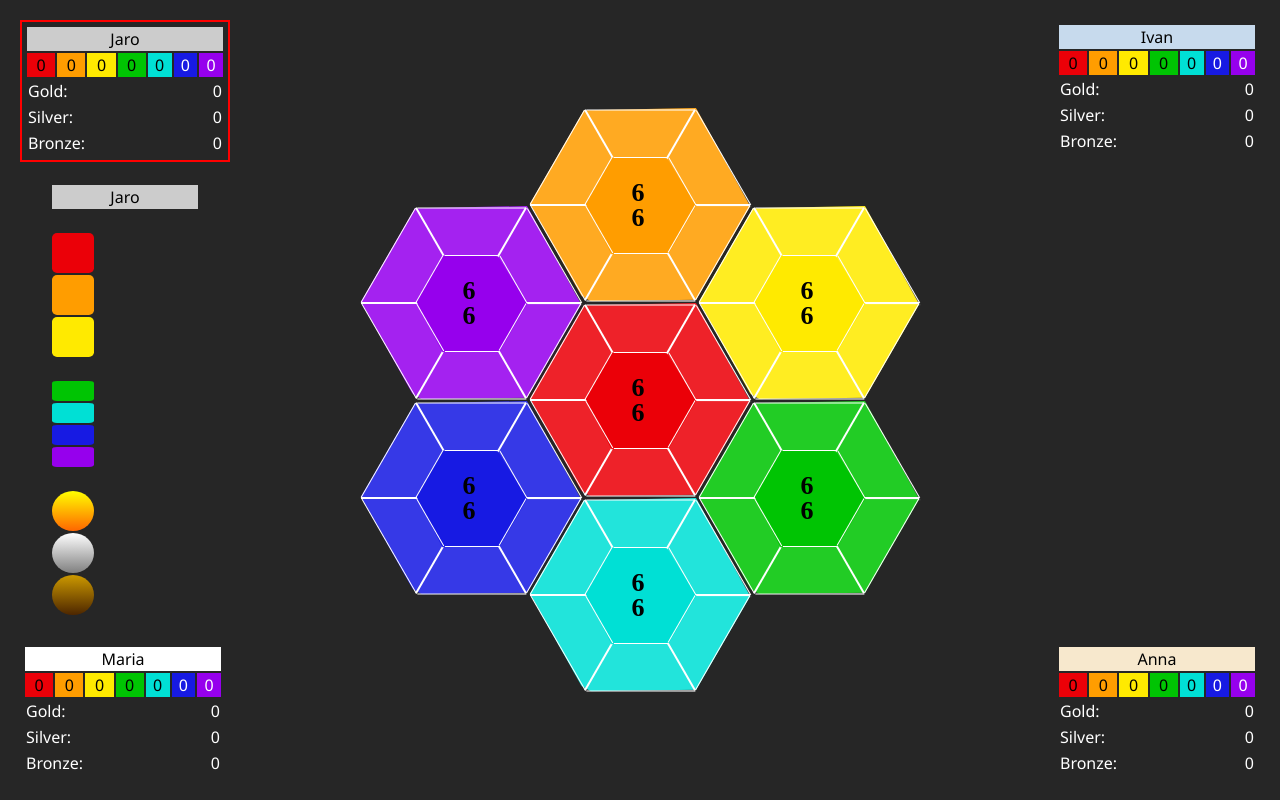
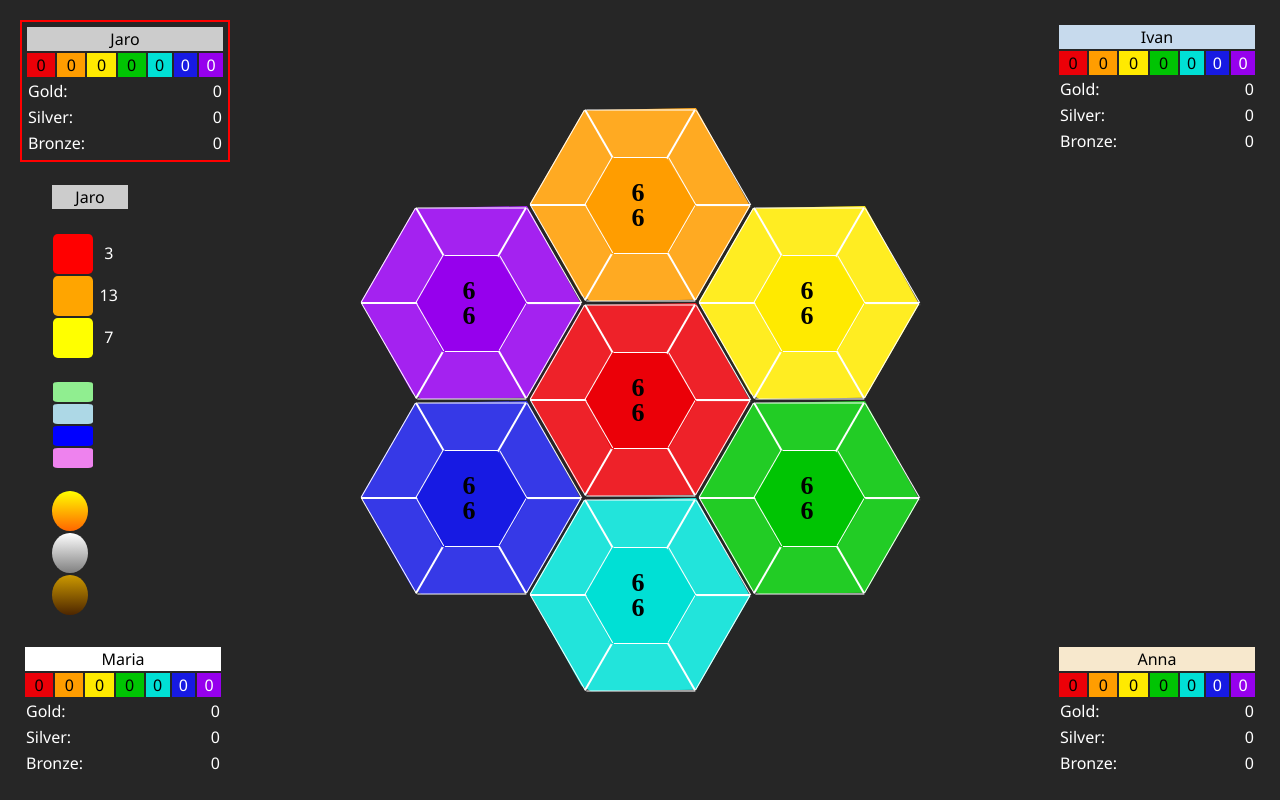
Before and after one commit to rykhalskyi/hexagoneGame, an Angular app: page / in a window 1280 px wide. Built offline with nearby package versions, Linux system fonts and the light colour scheme.

Commit message:
Add buttons to active-player.component

```diff
--- /dev/null
+++ b/src/app/active-player-button/active-player-button.component.css
@@ -0,0 +1,25 @@
+.uplayer{
+  background-color:transparent;
+  position: absolute;
+  height: 40px;
+  width: 40px;
+  border-radius: 12%;
+  z-index: 3;
+}
+
+.uplayer:hover{
+  background-color: #fff9;
+  z-index: 3;
+}
+
+.downlayer {
+  position: absolute;
+  height: 40px;
+  width: 40px;
+  border-radius: 12%;
+  z-index: 0;
+  font-family: 'Segoe UI', Tahoma, Geneva, Verdana, sans-serif;
+  text-align: center;
+  vertical-align: middle;
+  margin: auto;
+}
--- /dev/null
+++ b/src/app/active-player-button/active-player-button.component.html
@@ -0,0 +1,2 @@
+<div class="uplayer"  style="height : {{height}}"></div>
+<div class="downlayer" style="background : {{color}}; height : {{height}}"></div>
--- /dev/null
+++ b/src/app/active-player-button/active-player-button.component.ts
@@ -0,0 +1,18 @@
+import { Component, OnInit, Input } from '@angular/core';
+
+@Component({
+  selector: 'app-active-player-button',
+  templateUrl: './active-player-button.component.html',
+  styleUrls: ['./active-player-button.component.css']
+})
+export class ActivePlayerButtonComponent implements OnInit {
+
+  @Input() color: string  = 'blue';
+  @Input() height: string = '40px';
+
+  constructor() { }
+
+  ngOnInit(): void {
+  }
+
+}
--- a/src/app/active-player/active-player.component.css
+++ b/src/app/active-player/active-player.component.css
@@ -1,10 +1,15 @@
 table {
-  width: 150px;
+  width: 80px;
   position: absolute;
   top: 50%;
   transform: translate(0, -50%);
   left: 50px;
   font-family: 'Segoe UI', Tahoma, Geneva, Verdana, sans-serif;
+}
+
+td {
+  width: 40px;
+  vertical-align: top;
 }
 
 .keyresource {
@@ -14,3 +19,14 @@ table {
 .resource {
   height: 20px;
 }
+
+
+.blank {
+  height: 20px;
+}
+
+.value{
+  vertical-align: middle;
+  color: white;
+  text-align: center;
+}
--- a/src/app/active-player/active-player.component.html
+++ b/src/app/active-player/active-player.component.html
@@ -3,43 +3,43 @@
   <tr class="resource">
     <td [ngStyle]="{'background': '#ccc'}" align="center" colspan="2">Jaro </td>
   </tr>
-  <tr class="resource">
-    <td> </td>
+  <tr class="blank">
+    <td></td>
     <td></td>
   </tr>
   <tr class="keyresource">
-    <td [ngStyle]="{'background': '#eb0008','border-radius': '12%', 'width' : '40px'}"> </td>
-    <td></td>
+    <td> <app-active-player-button color="red"></app-active-player-button></td>
+    <td class="value">3</td>
   </tr>
   <tr class="keyresource">
-    <td [ngStyle]="{'background': '#ff9d00','border-radius': '12%'}"> </td>
-    <td></td>
+    <td ><app-active-player-button color="orange"></app-active-player-button></td>
+    <td class="value">13</td>
   </tr>
   <tr class="keyresource">
-    <td [ngStyle]="{'background': '#ffea00','border-radius': '12%'}"> </td>
-    <td></td>
+    <td ><app-active-player-button color="yellow"></app-active-player-button></td>
+    <td class="value">7</td>
   </tr>
-  <tr class="resource">
+  <tr class="blank">
     <td> </td>
     <td></td>
   </tr>
   <tr class="resource">
-    <td [ngStyle]="{'background': '#00c403','border-radius': '12%'}"> </td>
+    <td ><app-active-player-button color="lightgreen" height="20px"></app-active-player-button></td>
     <td></td>
   </tr>
   <tr class="resource">
-    <td [ngStyle]="{'background': '#00e0d5','border-radius': '12%'}"> </td>
+    <td ><app-active-player-button color="lightblue" height="20px"></app-active-player-button></td>
     <td></td>
   </tr>
   <tr class="resource">
-    <td [ngStyle]="{'background': '#171ae3','border-radius': '12%'}"> </td>
+    <td ><app-active-player-button color="blue" height="20px"></app-active-player-button></td>
     <td></td>
   </tr>
   <tr class="resource">
-    <td [ngStyle]="{'background': '#9600ed', 'border-radius': '12%'}"> </td>
+    <td ><app-active-player-button color="violet" height="20px"></app-active-player-button></td>
     <td></td>
   </tr>
-  <tr class="resource">
+  <tr class="blank">
     <td></td>
   </tr>
   <tr class="keyresource">
--- a/src/app/app.module.ts
+++ b/src/app/app.module.ts
@@ -8,6 +8,7 @@ import { PlayfieldComponent } from './playfield/playfield.component';
 import { PlayerDashboardComponent } from './player-dashboard/player-dashboard.component';
 import { PlayersComponent } from './players/players.component';
 import { ActivePlayerComponent } from './active-player/active-player.component';
+import { ActivePlayerButtonComponent } from './active-player-button/active-player-button.component';
 
 @NgModule({
   declarations: [
@@ -16,7 +17,8 @@ import { ActivePlayerComponent } from './active-player/active-player.component';
     PlayfieldComponent,
     PlayerDashboardComponent,
     PlayersComponent,
-    ActivePlayerComponent
+    ActivePlayerComponent,
+    ActivePlayerButtonComponent
   ],
   imports: [
     BrowserModule,
```
Also changed, not shown: 1 other file (tests, documents, lock files or other folders).
